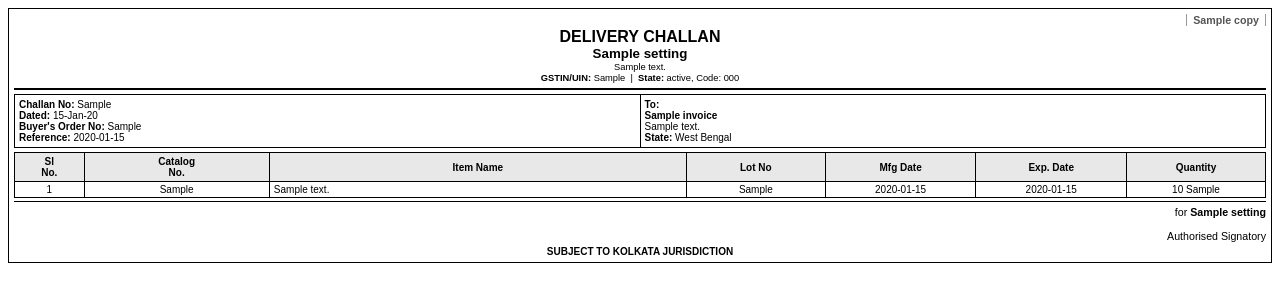
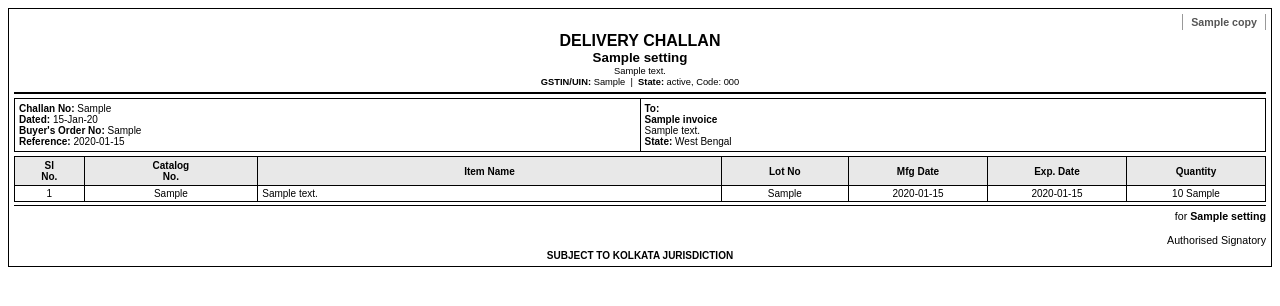
Before and after one commit to tuhinsbcl2-ctrl/gst-invoice-laptop, a Flask app: template app/templates/challan/pdf_template.html in a window 1280 px wide. Shown: the top 306 px of the page. Run offline with Flask 3, Linux system fonts and the light colour scheme; tables that the repository leaves empty hold one stand-in row (values such as "Sample post"); the template is opened without the code that fills it: values that come from a table or form of the project are taken from there, most other values are stand-ins (such as "Sample title", 1, 10 or a date in 2020).

Commit message:
Fix challan column widths, copy-label centering, and add Pack/Mtr UOM options
Agent-Logs-Url: https://github.com/tuhinsbcl2-ctrl/gst-invoice-laptop/sessions/b012261a-9c86-4995-9938-058aacac8e43

Co-authored-by: tuhinsbcl2-ctrl <270047052+tuhinsbcl2-ctrl@users.noreply.github.com>

```diff
--- a/app/templates/challan/pdf_template.html
+++ b/app/templates/challan/pdf_template.html
@@ -6,7 +6,7 @@
   @page { size: A4; margin: 8mm 8mm; }
   body { font-family: Arial, sans-serif; font-size: 8pt; color: #000; }
   .page { page-break-after: always; border: 1px solid #000; padding: 5px; }
-  .copy-label { font-size: 8pt; font-weight: bold; color: #555; border: 1px solid #999; padding: 2px 6px; }
+  .copy-label { font-size: 8pt; font-weight: bold; color: #555; border: 1px solid #999; padding: 3px 8px; }
   .header { text-align: center; border-bottom: 2px solid #000; padding-bottom: 4px; margin-bottom: 4px; }
   .header h2 { margin: 0; font-size: 12pt; }
   .header h3 { margin: 0; font-size: 10pt; }
@@ -43,8 +43,8 @@
 <div class="page">
     <table style="border-collapse:collapse; width:100%; margin-bottom:2px;">
         <tr>
-            <td style="border:none; padding:0;">&nbsp;</td>
-            <td style="border:none; padding:0; text-align:right;"><span class="copy-label">{{ copy }}</span></td>
+            <td style="border:none; padding:2px 0; vertical-align:middle;">&nbsp;</td>
+            <td style="border:none; padding:2px 0; text-align:right; vertical-align:middle;"><span class="copy-label">{{ copy }}</span></td>
         </tr>
     </table>
     <div class="header">
@@ -83,11 +83,11 @@
     <table class="challan-table">
         <colgroup>
             <col style="width:30px">
-            <col style="width:80px">
-            <col style="width:180px">
+            <col style="width:75px">
+            <col style="width:200px">
+            <col style="width:55px">
             <col style="width:60px">
-            <col style="width:65px">
-            <col style="width:65px">
+            <col style="width:60px">
             <col style="width:60px">
         </colgroup>
         <thead>
--- a/app/templates/invoice/create.html
+++ b/app/templates/invoice/create.html
@@ -330,7 +330,7 @@
                                 <td><input type="number" name="quantity[]" class="form-control form-control-sm input-editable qty" step="0.01" value="{{ item.quantity }}" onchange="calcRow(this)"></td>
                                 <td>
                                     <select name="unit[]" class="form-select form-select-sm input-editable">
-                                        {% for u in ['Pcs','Nos','Kg','Ltr','Box','Set','Pair'] %}
+                                        {% for u in ['Pcs','Nos','Kg','Ltr','Box','Set','Pair','Dozen','Pack','Mtr'] %}
                                         <option value="{{ u }}" {% if item.unit == u %}selected{% endif %}>{{ u }}</option>
                                         {% endfor %}
                                     </select>
@@ -425,6 +425,7 @@
         <select name="unit[]" class="form-select form-select-sm input-editable">
             <option>Pcs</option><option>Nos</option><option>Kg</option>
             <option>Ltr</option><option>Box</option><option>Set</option><option>Pair</option>
+            <option>Dozen</option><option>Pack</option><option>Mtr</option>
         </select>
     </td>
     <td><input type="number" name="unit_price[]" class="form-control form-control-sm input-editable price" step="0.01" value="0" onchange="calcRow(this)"></td>
```
Also changed, not shown: app/templates/combined_pdf_template.html (+9 -9 lines).
